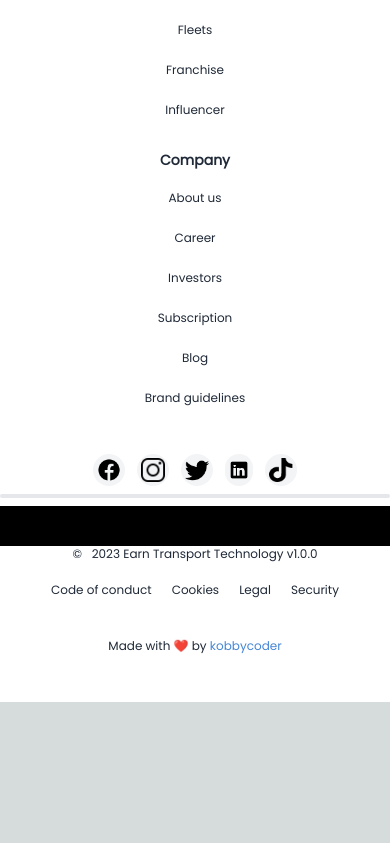
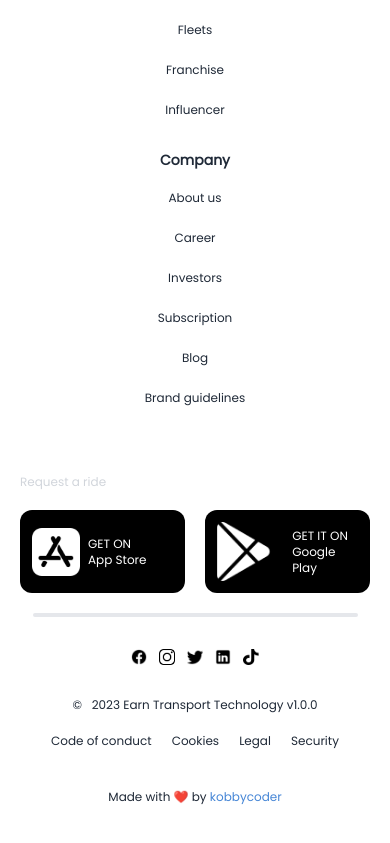
Before and after one commit to kobbycoder/earn-transport-landing-page, a Next.js app: page / in a window 390 px wide. Shown: the part 1398-2241 px from the top of the page. Before the commit the page ends 2100 px from the top, so only its background shows below. Built offline with nearby package versions, Linux system fonts and the light colour scheme.

Commit message:
footer mobile view fix

```diff
--- a/src/components/Footer.tsx
+++ b/src/components/Footer.tsx
@@ -8,7 +8,7 @@ export default function Footer() {
   return (
     <footer className="bg-white py-12 text-gray-800">
       <div className=" grid grid-cols-1 sm:grid-cols-2 lg:grid-cols-4 w-full max-w-5xl mx-auto">
-        <div className="flex flex-col items-center space-y-12">
+        <div className="flex flex-col lg:items-start items-center space-y-12">
           <div>
             <Image
               src="/images/logo_blue.png"
@@ -73,68 +73,58 @@ export default function Footer() {
         </div>
       </div>
       <div className="w-full max-w-5xl mx-auto">
-        <div className="flex flex-col md:flex-row justify-between mt-12">
-          <div className="flex space-x-3 justify-center md:justify-normal">
-            <div className="bg-gray-100 p-1 rounded-full">
+        <div className="flex flex-col md:flex-row justify-between mt-12 px-8 lg:px-0">
+          <div className="space-x-3 hidden md:flex justify-center md:justify-normal">
             <a href="">
               <Image
                 src="/images/facebook.png"
                 width={1000}
                 height={50}
                 alt="plus"
-                  className="block h-6 w-6"
+                className="block h-4 w-4"
                 priority={true}
               />
             </a>
-            </div>
-            <div className="bg-gray-100 p-1 rounded-full">
             <a href="">
               <Image
                 src="/images/instagram.png"
                 width={1000}
                 height={50}
                 alt="plus"
-                  className="block h-6 w-6"
+                className="block h-4 w-4"
                 priority={true}
               />
             </a>
-            </div>
-            <div className="bg-gray-100 p-1 rounded-full">
             <a href="">
               <Image
                 src="/images/twitter.png"
                 width={1000}
                 height={50}
                 alt="plus"
-                  className="block h-6 w-6"
+                className="block h-4 w-4"
                 priority={true}
               />
             </a>
-            </div>
-            <div className="bg-gray-100 p-1 rounded-full items-center flex justify-center">
             <a href="">
               <Image
                 src="/images/linkedin.png"
                 width={1000}
                 height={50}
                 alt="plus"
-                  className="block h-5 w-5"
+                className="block h-4 w-4"
                 priority={true}
               />
             </a>
-            </div>
-            <div className="bg-gray-100 p-1 rounded-full">
             <a href="">
               <Image
                 src="/images/tiktok.png"
                 width={1000}
                 height={50}
                 alt="plus"
-                  className="block h-6 w-6"
+                className="block h-4 w-4"
                 priority={true}
               />
             </a>
-            </div>
           </div>
           <div className="text-xs space-x-4 hidden md:flex">
             <div className="py-2 px-5 bg-gray-100 rounded-3xl">
@@ -148,20 +138,105 @@ export default function Footer() {
             </div>
           </div>
         </div>
-        <hr className="md:w-full md:h-1 h-1 w-full mx-auto my-2 bg-gray-200 border-0 rounded md:my-5" />
+        <div className="md:hidden flex flex-col justify-center mt-5 px-5 space-y-5 mb-5">
+          <h1 className="text-gray-300 text-xs">Request a ride</h1>
+          <div className="flex space-x-5 w-full">
+            <div className="bg-black p-3 w-1/2 rounded-xl flex items-center">
+              <a href="">
+                <div className="w-full flex justify-center items-center space-x-2">
                   <div>
-          <div className="bg-black p-5">
-            <a href="">
-
+                    <Image
+                      src="/images/appstore.png"
+                      width={1000}
+                      height={50}
+                      alt="plus"
+                      className="block h-12 w-12"
+                      priority={true}
+                    />
+                  </div>
+                  <div className="flex flex-col text-white">
+                    <p className="text-xs">GET ON</p>
+                    <h1 className="text-xs">App Store</h1>
+                  </div>
+                </div>
               </a>
             </div>
+            <div className="bg-black p-3 w-1/2 rounded-xl flex items-center">
+              <a href="">
+                <div className="w-full flex justify-center items-center space-x-4">
                   <div>
-            <a href="">
-
+                    <Image
+                      src="/images/playstore.png"
+                      width={1000}
+                      height={50}
+                      alt="plus"
+                      className="block h-auto w-auto"
+                      priority={true}
+                    />
+                  </div>
+                  <div className="flex flex-col text-white">
+                    <p className="text-xs">GET IT ON</p>
+                    <h1 className="text-xs">Google Play</h1>
+                  </div>
+                </div>
               </a>
             </div>
           </div>
-        <div className="flex flex-col space-y-5 md:space-y-0 md:flex-row justify-between">
+        </div>
+        <hr className="md:w-full md:h-1 h-1 w-5/6 mx-auto my-2 bg-gray-200 border-0 rounded md:my-5" />
+        <div className="space-x-3 flex md:hidden justify-center md:justify-norma my-8">
+          <a href="">
+            <Image
+              src="/images/facebook.png"
+              width={1000}
+              height={50}
+              alt="plus"
+              className="block h-4 w-4"
+              priority={true}
+            />
+          </a>
+          <a href="">
+            <Image
+              src="/images/instagram.png"
+              width={1000}
+              height={50}
+              alt="plus"
+              className="block h-4 w-4"
+              priority={true}
+            />
+          </a>
+          <a href="">
+            <Image
+              src="/images/twitter.png"
+              width={1000}
+              height={50}
+              alt="plus"
+              className="block h-4 w-4"
+              priority={true}
+            />
+          </a>
+          <a href="">
+            <Image
+              src="/images/linkedin.png"
+              width={1000}
+              height={50}
+              alt="plus"
+              className="block h-4 w-4"
+              priority={true}
+            />
+          </a>
+          <a href="">
+            <Image
+              src="/images/tiktok.png"
+              width={1000}
+              height={50}
+              alt="plus"
+              className="block h-4 w-4"
+              priority={true}
+            />
+          </a>
+        </div>
+        <div className="flex flex-col space-y-5 md:space-y-0 md:flex-row justify-between px-8 lg:px-0">
           <div className="text-xs text-center md:text-start">
             <p> © &nbsp; {dateYear} Earn Transport Technology v1.0.0</p>
           </div>
@@ -173,7 +248,7 @@ export default function Footer() {
           </div>
         </div>
         <p className="text-center text-xs mt-10">
-          Made with ❤️ by {" "}
+          Made with ❤️ by{" "}
           <a
             href="https://kobbycoder.com/"
             target="_blank"
```
Also changed, not shown: public/images/appstore.png (added), public/images/playstore.png (added). Lines whose indentation alone changed are shown as unchanged.
